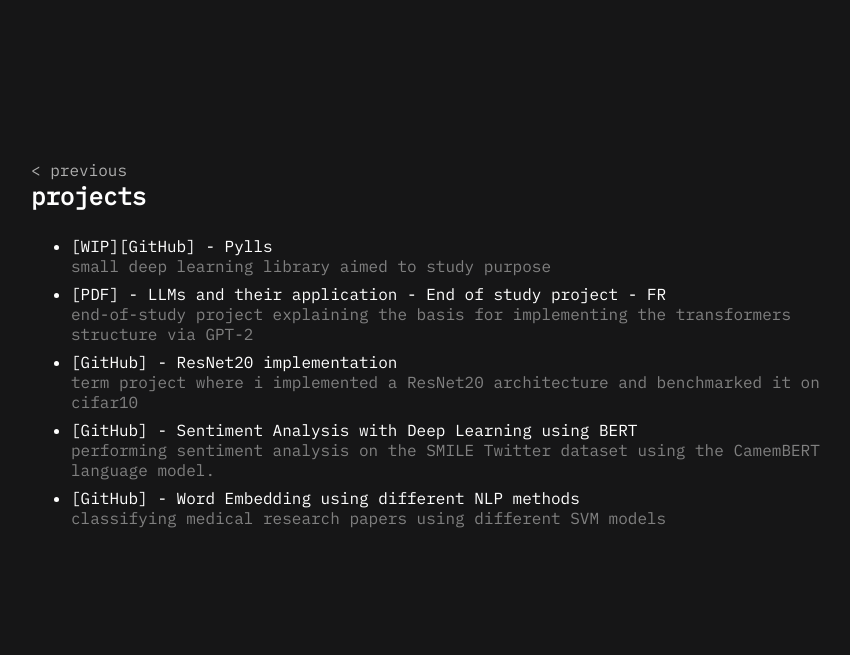
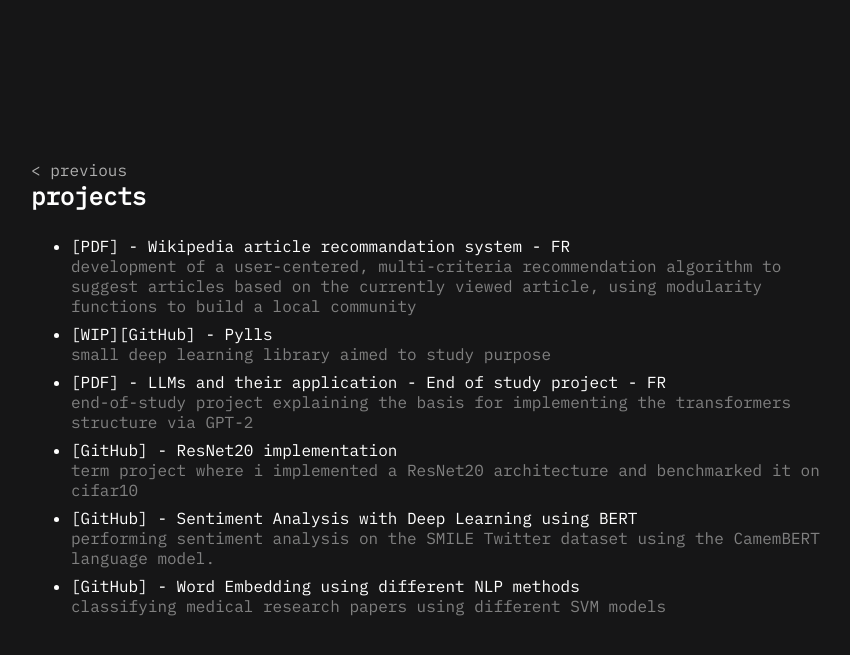
Before and after one commit to tayheau/tayheau.github.io, a Jekyll site: the page projects.html, which Jekyll copies as it is, in a window 1280 px wide. Shown: the top 655 px of the page, without its empty margins (209-1059 px from the left). Built offline with Jekyll 4.4.1, drawn with Linux system fonts in a browser that asks for light colours.

Commit message:
Update projects.html

```diff
--- a/projects.html
+++ b/projects.html
@@ -73,6 +73,12 @@
                 <ul>
                     <li>
                         <div>
+                            <a href="https://tayheau.github.io/pdfs/ARS_wikipedia.pdf">[PDF] - Wikipedia article recommandation system - FR</a>
+                            <span>development of a user-centered, multi-criteria recommendation algorithm to suggest articles based on the currently viewed article, using modularity functions to build a local community</span>
+                        </div>
+                    </li>
+                    <li>
+                        <div>
                             <a href="https://github.com/tayheau/pylls">[WIP][GitHub] - Pylls</a>
                             <span>small deep learning library aimed to study purpose</span>
                         </div>
```
